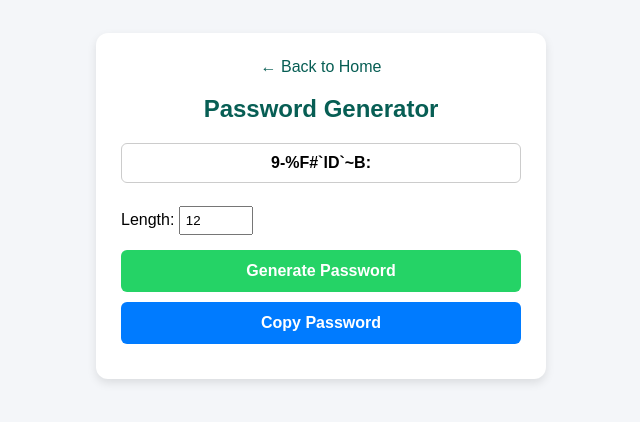
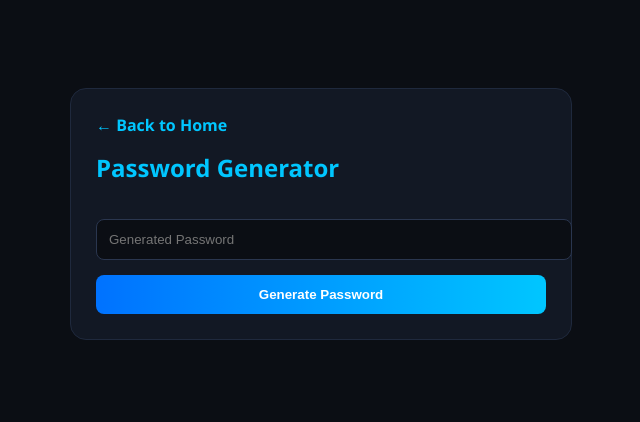
Before and after one commit to chamidudilshan6767-bit/Dilshan-All-In-One, a website: page public/password-generator.html in a window 1280 px wide. Shown: the part 214-636 px from the top of the page, without its empty margins (319-959 px from the left). Drawn offline with Linux system fonts and the light colour scheme.

Commit message:
Update password-generator.html

```diff
--- a/public/password-generator.html
+++ b/public/password-generator.html
@@ -1,62 +1,29 @@
 <!DOCTYPE html>
 <html lang="en">
 <head>
-    <meta charset="UTF-8">
-    <meta name="viewport" content="width=device-width, initial-scale=1.0">
-    <title>Password Generator - Dilshan All In One</title>
+    <meta charset="UTF-8"><title>Password Generator - Dilshan All In One</title>
+    <link rel="icon" type="image/png" href="/logo.png">
     <style>
-        body { font-family: Arial, sans-serif; background: #f4f6f9; display: flex; justify-content: center; align-items: center; min-height: 100vh; margin: 0; padding: 20px; }
-        .card { background: white; padding: 25px; border-radius: 12px; box-shadow: 0 4px 10px rgba(0,0,0,0.1); max-width: 400px; width: 100%; text-align: center; }
-        h2 { color: #075e54; margin-bottom: 20px; }
-        input[type="text"] { width: 100%; padding: 10px; margin-bottom: 15px; border: 1px solid #ccc; border-radius: 6px; box-sizing: border-box; font-size: 16px; font-weight: bold; text-align: center; }
-        button { width: 100%; background: #25d366; color: white; border: none; padding: 12px; border-radius: 6px; font-weight: bold; cursor: pointer; font-size: 16px; margin-bottom: 10px; }
-        .back-link { display: block; text-align: center; margin-bottom: 15px; color: #075e54; text-decoration: none; }
-        .controls { text-align: left; margin-bottom: 15px; }
-        .controls label { display: block; margin: 8px 0; }
+        body { background: #0b0e14; color: #fff; display: flex; justify-content: center; align-items: center; min-height: 100vh; font-family: 'Segoe UI'; padding: 20px; }
+        .card { background: #121824; border: 1px solid #1f293d; padding: 25px; border-radius: 16px; width: 100%; max-width: 450px; }
+        .input-field { width: 100%; padding: 12px; margin: 15px 0; border-radius: 8px; border: 1px solid #2a364f; background: #0b0e14; color: #fff; outline: none; }
+        .btn { width: 100%; padding: 12px; border: none; border-radius: 8px; background: linear-gradient(90deg, #0072ff, #00c6ff); color: white; font-weight: bold; cursor: pointer; }
     </style>
 </head>
 <body>
-
 <div class="card">
-    <a href="/" class="back-link">&larr; Back to Home</a>
-    <h2>Password Generator</h2>
-
-    <input type="text" id="password" readonly placeholder="Your Password Here">
-
-    <div class="controls">
-        <label>Length: <input type="number" id="length" value="12" min="6" max="30" style="width: 60px; padding: 5px;"></label>
-    </div>
-
-    <button onclick="generatePassword()">Generate Password</button>
-    <button onclick="copyPassword()" style="background: #007bff;">Copy Password</button>
+    <a href="/" style="color: #00c6ff; text-decoration: none; font-weight: bold;">&larr; Back to Home</a>
+    <h2 style="color: #00c6ff; margin-top: 15px;">Password Generator</h2>
+    <input type="text" id="pass-result" class="input-field" readonly placeholder="Generated Password">
+    <button class="btn" onclick="generatePassword()">Generate Password</button>
 </div>
-
 <script>
-function generatePassword() {
-    const length = document.getElementById('length').value;
-    const charset = "abcdefghijklmnopqrstuvwxyzABCDEFGHIJKLMNOPQRSTUVWXYZ0123456789!@#$%^&*()_+~`|}{[]:;?><,./-=";
-    let password = "";
-    for (let i = 0; i < length; i++) {
-        let at = Math.floor(Math.random() * charset.length);
-        password += charset.charAt(at);
+    function generatePassword() {
+        const chars = "ABCDEFGHIJKLMNOPQRSTUVWXYZabcdefghijklmnopqrstuvwxyz0123456789!@#$%^&*()";
+        let pass = "";
+        for (let i = 0; i < 12; i++) pass += chars.charAt(Math.floor(Math.random() * chars.length));
+        document.getElementById('pass-result').value = pass;
     }
-    document.getElementById('password').value = password;
-}
-
-function copyPassword() {
-    const passInput = document.getElementById('password');
-    if (!passInput.value) {
-        alert("Generate a password first!");
-        return;
-    }
-    passInput.select();
-    document.execCommand("copy");
-    alert("Password copied to clipboard!");
-}
-
-// Auto generate on load
-generatePassword();
 </script>
-
 </body>
 </html>
```
